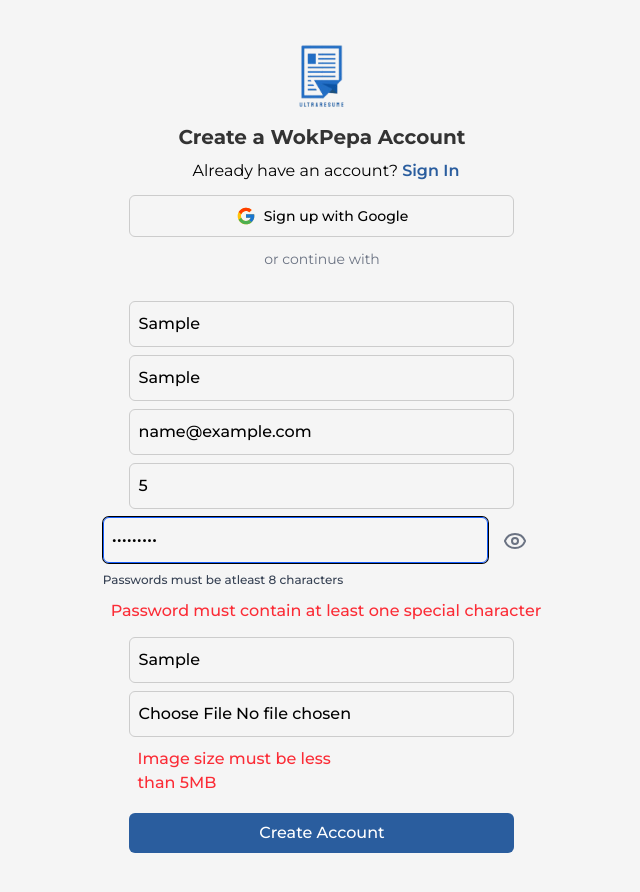
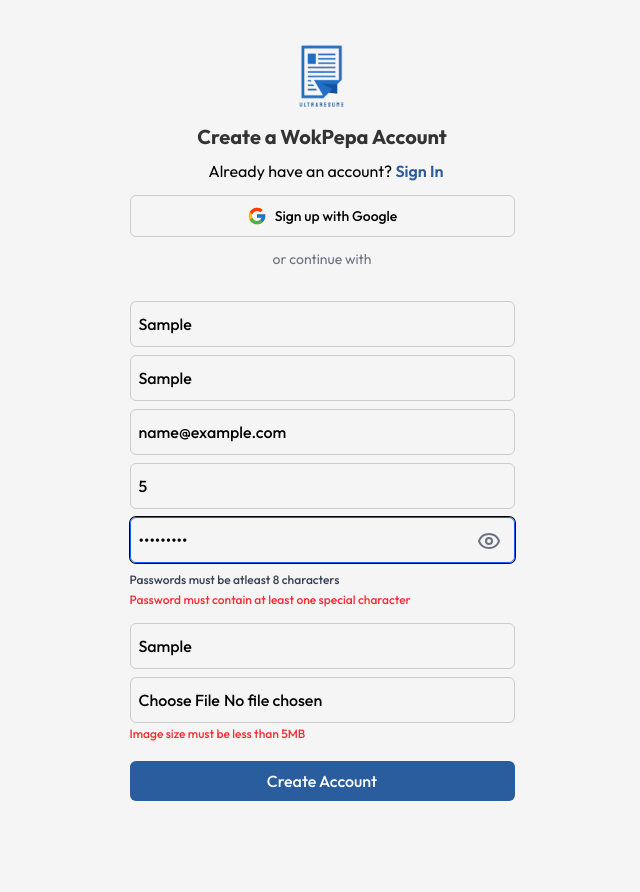
Before and after one commit to anwarrturay/WokPepa, a React (Vite) app in the folder UI/ultraResume/: page /register in a window 1280 px wide. Both pictures are taken after typing "Sample", "Sample", "name@example.com", "5", "Sample123", "Sample" into the empty fields and a click on the button "Create Account". Shown: the top 892 px of the page, without its empty margins (318-958 px from the left). After the commit the page ends 857 px from the top, so only its background shows below. Built offline with nearby package versions, Linux system fonts and the light colour scheme; what @react-pdf/renderer would draw is missing.

Commit message:
resolved error-message size

```diff
--- a/UI/ultraResume/src/index.css
+++ b/UI/ultraResume/src/index.css
@@ -1,4 +1,4 @@
-@import url('https://fonts.googleapis.com/css2?family=Montserrat:ital,wght@0,100..900;1,100..900&family=Roboto:ital,wght@0,100..900;1,100..900&display=swap');
+@import url('https://fonts.googleapis.com/css2?family=Inter:ital,opsz,wght@0,14..32,100..900;1,14..32,100..900&family=Lato:ital,wght@0,100;0,300;0,400;0,700;0,900;1,100;1,300;1,400;1,700;1,900&family=Montserrat:ital,wght@0,100..900;1,100..900&family=Outfit:wght@100..900&family=Roboto:ital,wght@0,100..900;1,100..900&display=swap');
 @import "tailwindcss";
 
 @theme{
@@ -17,7 +17,7 @@
     /* 1280px  */
     --breakpoint-3xl:80rem;
 
-    --font-montserrat:"Montserrat", "sans-serif";
+    --font-montserrat:"Outfit", "sans-serif";
 }
 body{
     background-color: #f5f5f5;
@@ -33,7 +33,7 @@
     @apply bg-[#2A5D9E] mt-1 rounded-md text-white font-medium text-center py-2 cursor-pointer text-base w-[280px] xs:w-[312px] sm:w-[385px]
 }
 .error-msg{
-    @apply text-red-500 font-medium relative bottom-1.5
+    @apply text-red-500 font-medium relative bottom-1.5 text-[12px]
 }
 .next-btn{
     @apply bg-[#2A5D9E] rounded-md text-white font-medium text-center py-2 cursor-pointer text-lg w-[307px] xs:w-[312px] sm:w-[385px] md:w-[480px]
--- a/UI/ultraResume/src/utils/schemas/FieldValidations.jsx
+++ b/UI/ultraResume/src/utils/schemas/FieldValidations.jsx
@@ -15,7 +15,7 @@
         .matches(/[A-Z]/, "Password must contain at least one uppercase letter")
         .matches(/[a-z]/, "Password must contain at least one lowercase letter")
         .matches(/\d/, "Password must contain at least one number")
-        .matches(/[@$!%*?&]/, "Password must contain at least one special character"),
+        .matches(/[@$!%*?&.]/, "Password must contain at least one special character"),
     profession: yup.string().required(),
     image: yup
         .mixed()
--- a/UI/ultraResume/src/views/components/Register.jsx
+++ b/UI/ultraResume/src/views/components/Register.jsx
@@ -123,7 +123,7 @@
                     />
                     {errors.firstname &&
                         <div className={`flex items-center`}>
-                            <p className='text-start error-msg ml-2 mt-2'>{errors.firstname?.message}</p>
+                            <p className='text-start error-msg'>{errors.firstname?.message}</p>
                         </div>
                     }
                 </div>
@@ -137,7 +137,7 @@
                     />
                     {errors.lastname &&
                         <div className={`flex items-center ${marginBottom}`}>
-                            <p className='error-msg ml-2 mt-2'>{errors.lastname?.message}</p>
+                            <p className='error-msg'>{errors.lastname?.message}</p>
                         </div>
                     }
                 </div>
@@ -151,7 +151,7 @@
                     />
                     {errors.email &&
                         <div className={`flex items-center ${marginBottom}`}>
-                            <p className='error-msg ml-2 mt-2'>{errors.email?.message}</p>
+                            <p className='error-msg'>{errors.email?.message}</p>
                         </div>
                     }
                 </div>
@@ -167,7 +167,7 @@
                     {errors.telephone &&
 
                         <div className={`flex items-start ${marginBottom}`}>
-                            <p className='error-msg w-[240px] ml-2 mt-2'>{errors.telephone?.message}</p>
+                            <p className='error-msg w-[240px]'>{errors.telephone?.message}</p>
                         </div>
                     }
                 </div>
@@ -187,7 +187,7 @@
                     {errors.password &&
 
                         <div className={`flex items-center ${marginBottom}`}>
-                            <p className='error-msg ml-2 mt-2'>{errors.password?.message}</p>
+                            <p className='error-msg'>{errors.password?.message}</p>
                         </div>
                     }
                 </div>
@@ -201,7 +201,7 @@
                     />
                     {errors.profession &&
                         <div className={`flex items-center ${marginBottom}`}>
-                            <p className='error-msg ml-2 mt-2'>{errors.profession?.message}</p>
+                            <p className='error-msg'>{errors.profession?.message}</p>
                         </div>
                     }
                 </div>
@@ -214,7 +214,7 @@
                     />
                     { errors.image &&
                         <div className={`flex items-start ${marginBottom}`}>
-                            <p className='error-msg w-[200px] ml-2 mt-2'>{errors.image?.message}</p>
+                            <p className='error-msg w-[200px]'>{errors.image?.message}</p>
                         </div>
                     }
                 </div>
```
Also changed, not shown: 1 other file (tests, documents, lock files or other folders).
